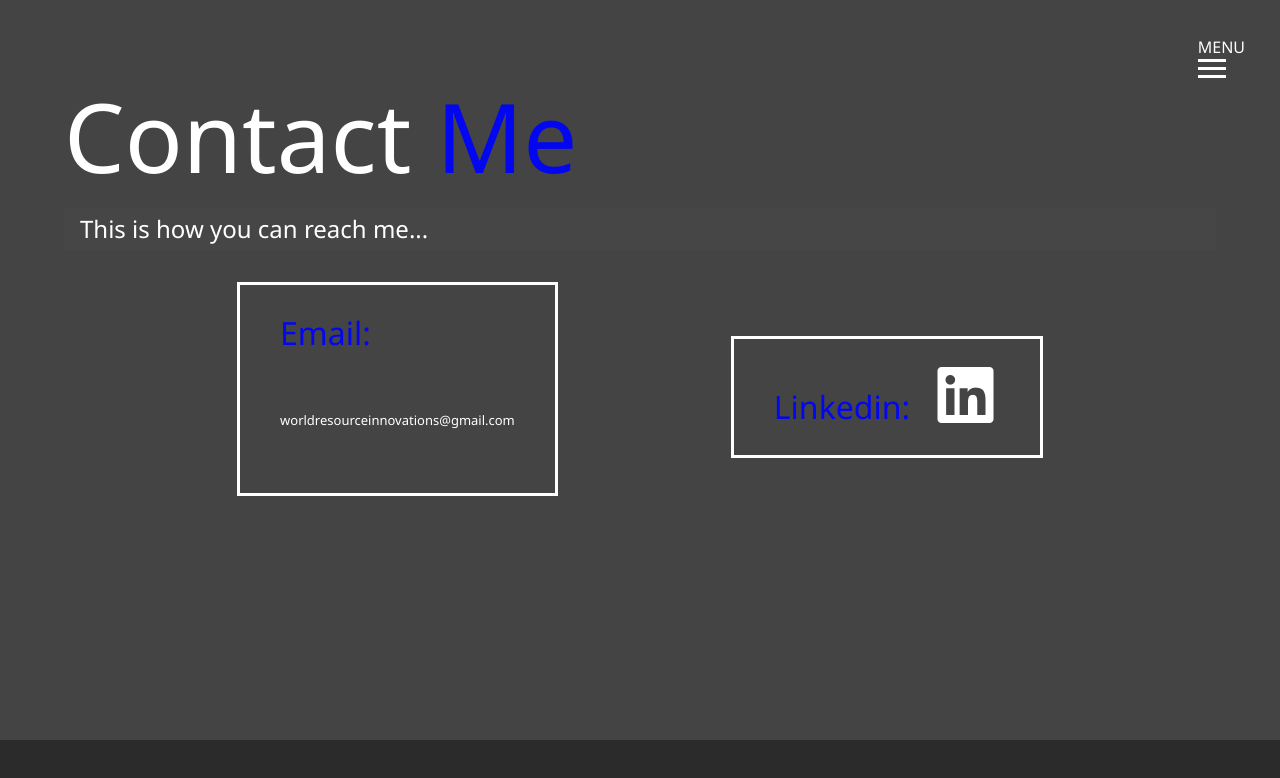
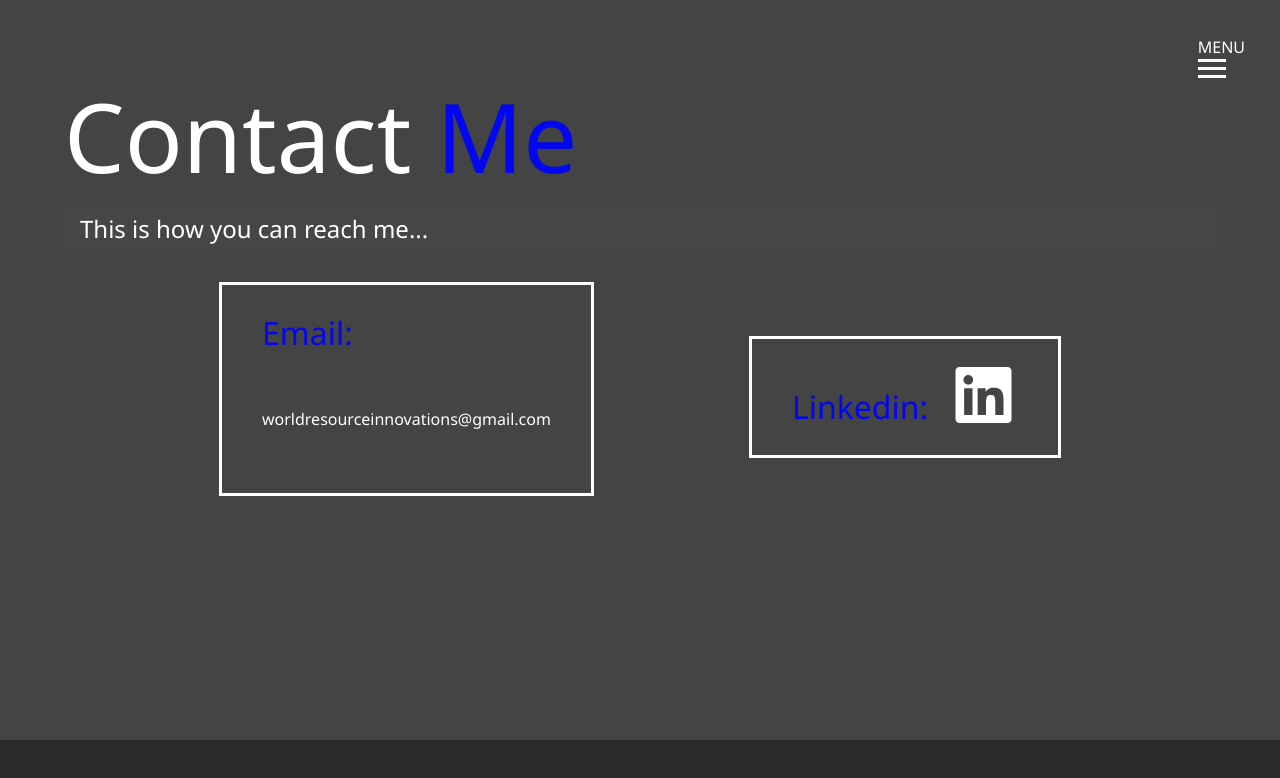
Before and after one commit to tsunamham/modern_portfolio, a plain HTML site: page contact.html in a window 1280 px wide. Drawn offline with Linux system fonts and the light colour scheme.

Commit message:
Update contact.html

```diff
--- a/contact.html
+++ b/contact.html
@@ -64,7 +64,7 @@
     </h2>
     <div class="boxes">
       <div>
-        <span class="text-secondary">Email: </span> <p><Font size="2">worldresourceinnovations@gmail.com</p>
+        <span class="text-secondary">Email: </span> <p><Font size="3">worldresourceinnovations@gmail.com</p>
       </div>
         <div class="icons">
           <span class="text-secondary">Linkedin: </span>
```
